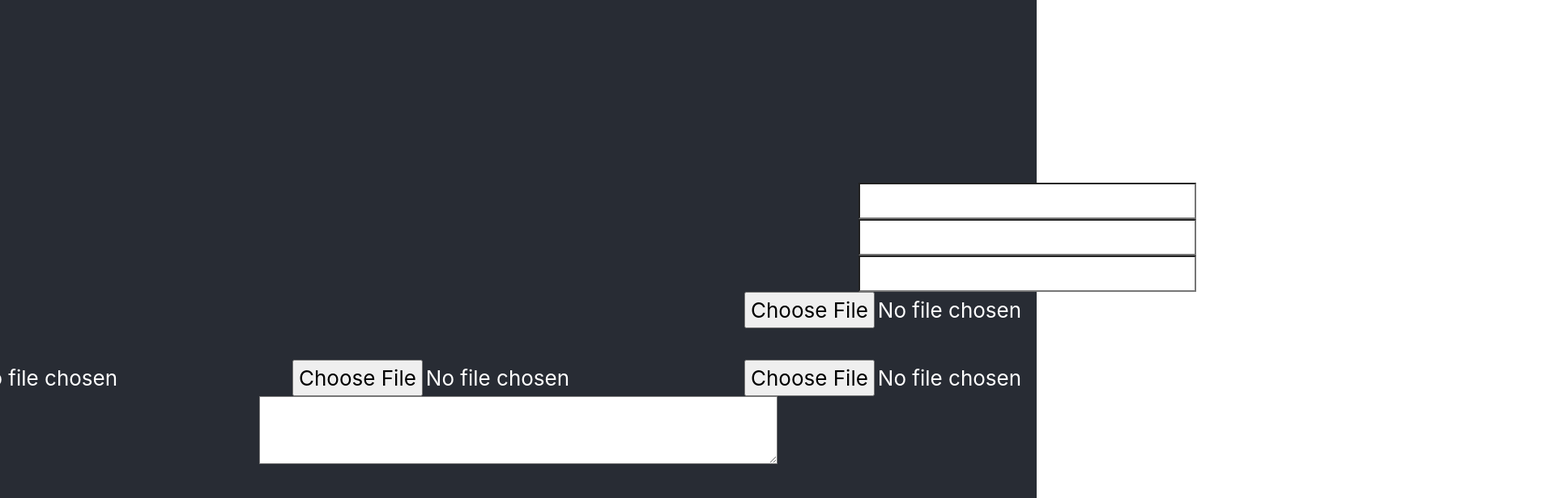
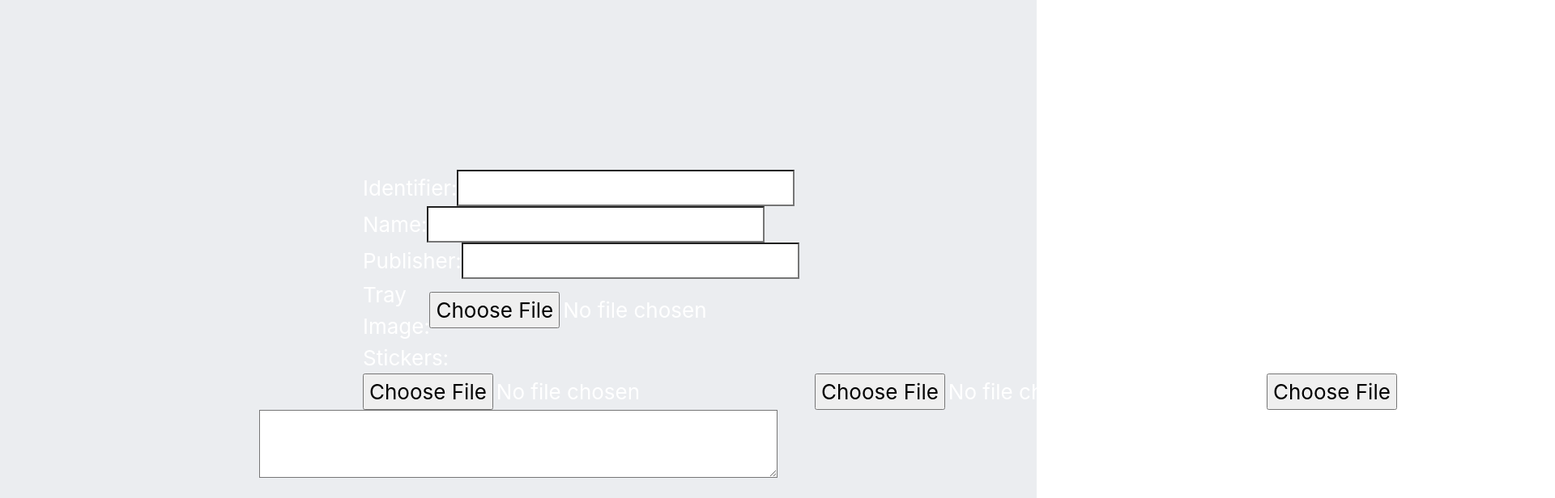
Before and after one commit to alanhk89/whatsapp-stickers-convertor, a React (Create React App) app: page / in a window 1280 px wide. Shown: the top 616 px of the page at 81% size, 1920 px wide, since content can reach past the window. Built offline with nearby package versions, Linux system fonts and the light colour scheme.

Commit message:
Alan: update the style

```diff
--- a/src/App.css
+++ b/src/App.css
@@ -1,6 +1,6 @@
 .App {
   text-align: left;
-  background-color: #282c34;
+  background-color: #ebedf0;
 }
 
 .App-logo {
@@ -9,7 +9,7 @@
 }
 
 .App-header {
-  background-color: #282c34;
+  background-color: #ebedf0;
   min-height: 100vh;
   display: flex;
   flex-direction: column;
@@ -24,7 +24,7 @@
 }
 
 .Container {
-  background-color: #282c34;
+  background-color: #ebedf0;
   min-height: 100vh;
   display: flex;
   flex-direction: column;
@@ -34,8 +34,8 @@
   color: white;
 }
 
-.StickerForm label{
-  flex: 1;
+.StickerForm{
+  width: 30%;
 }
 
 .row {
```
